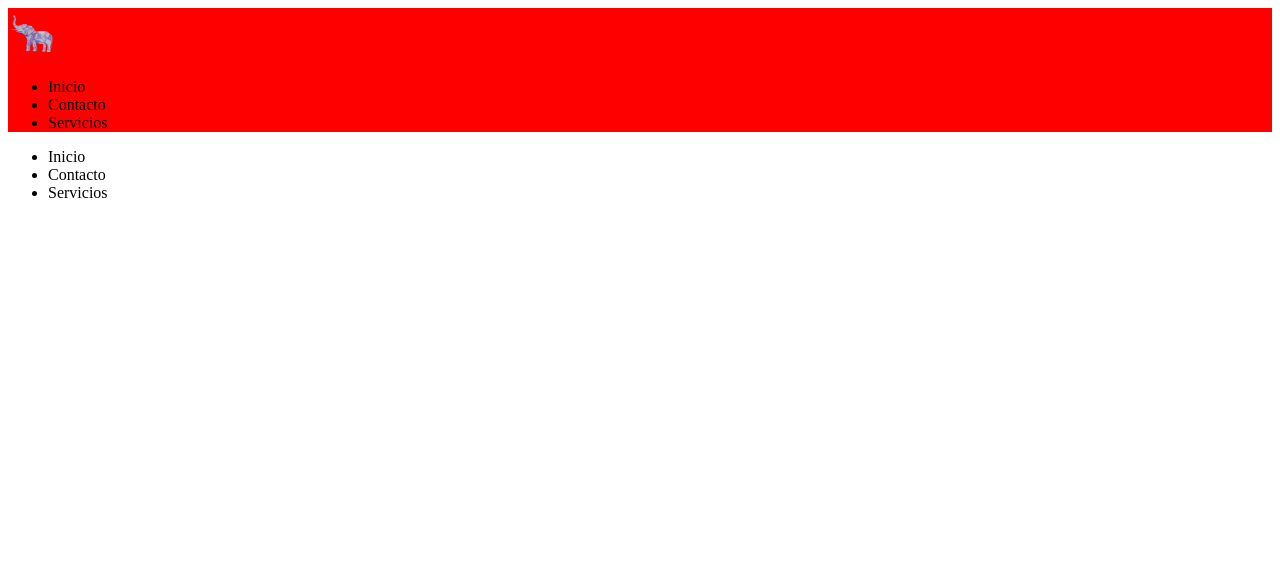
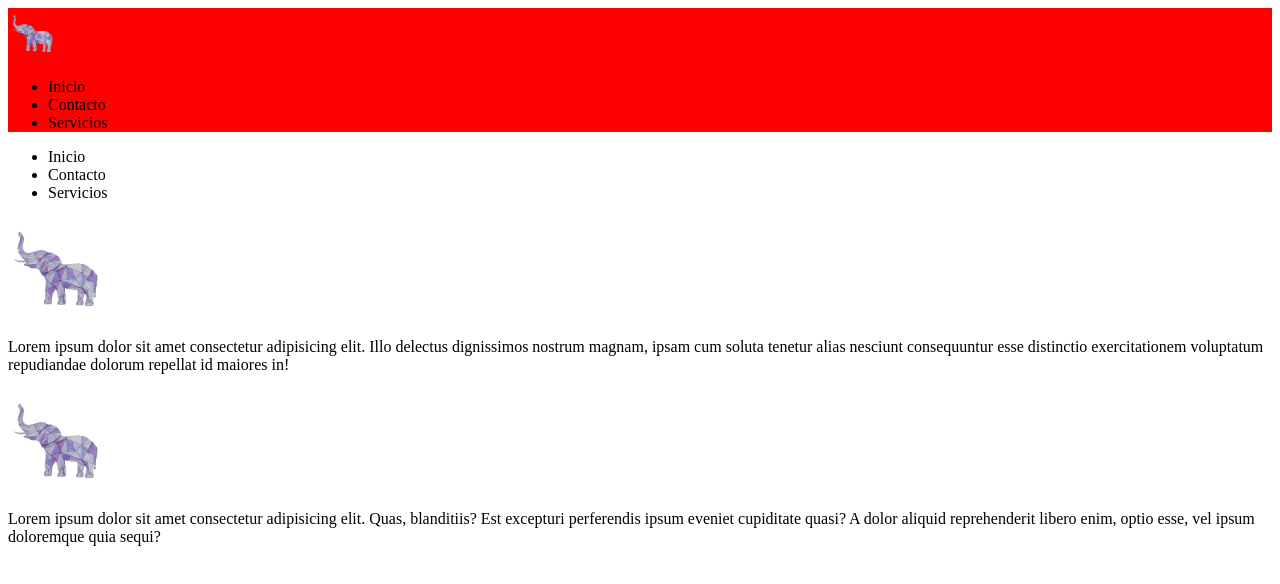
Before and after one commit to nicolendoruiz/Diario-Flexbox-, a plain HTML site: page index.html in a window 1280 px wide. Drawn offline with Linux system fonts and the light colour scheme.

Commit message:
modificado html

```diff
--- a/index.html
+++ b/index.html
@@ -29,7 +29,14 @@
                 </ul>
             </section>
             <section>
-
+                <article>
+                    <img src="images/imgen.png" alt="logo" width="100px" height="100px">
+                    <p>Lorem ipsum dolor sit amet consectetur adipisicing elit. Illo delectus dignissimos nostrum magnam, ipsam cum soluta tenetur alias nesciunt consequuntur esse distinctio exercitationem voluptatum repudiandae dolorum repellat id maiores in!</p>
+                </article>
+                <article>
+                    <img src="images/imgen.png" alt="logo" width="100px" height="100px">
+                    <p>Lorem ipsum dolor sit amet consectetur adipisicing elit. Quas, blanditiis? Est excepturi perferendis ipsum eveniet cupiditate quasi? A dolor aliquid reprehenderit libero enim, optio esse, vel ipsum doloremque quia sequi?</p>
+                </article>
             </section>
         </main>
     </body>
```
